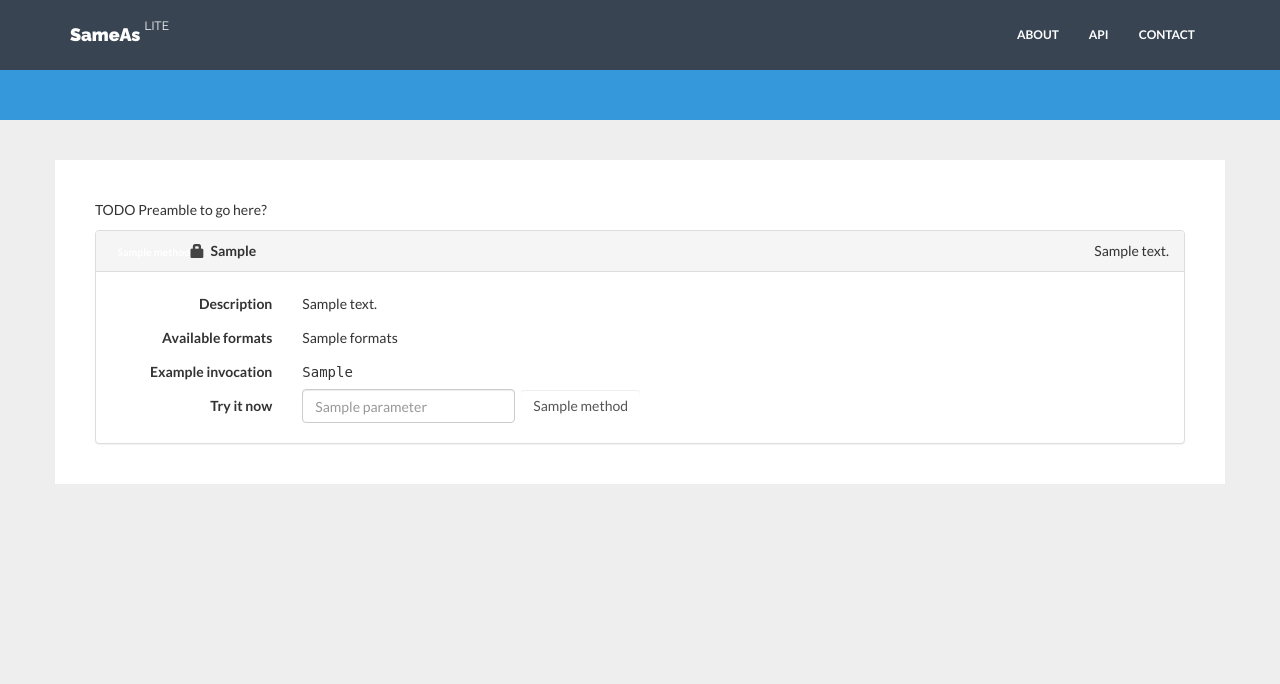
After one commit to seme4/sameAs-Lite, a PHP site: template assets/twig/api-index.twig in a window 1280 px wide, after a click that opens the changed part. The commit adds this page. Shown: the top 684 px of the page. Run offline with PHP 8.4, Linux system fonts and the light colour scheme; the template is opened without the code that fills it: most values are stand-ins (such as "Sample title", 1, 10 or a date in 2020); some libraries are stand-ins or nearby versions.

Commit message:
Remove html from the api rendering and into a new twig template

```diff
--- /dev/null
+++ b/assets/twig/api-index.twig
@@ -0,0 +1,87 @@
+{% extends "page.twig" %}
+
+
+
+{% block body %}
+
+<p>TODO Preamble to go here?</p>
+
+{% for route in routes %}
+
+	<div class="panel panel-default panel-api">
+
+		<div class="panel-heading" data-toggle="collapse" data-target="#panel-{{ route.id }}">
+			<div class="method">
+				<label class="label label-{{ route.methodClass }}">{{ route.method }}</label>
+				{% if route.authRequired %}
+					<span class="glyphicon glyphicon-lock"></span>
+				{% endif %}
+			</div>
+			<strong>{{ route.endpointHTML }}</strong>
+			<span class="pull-right">{{ route.summary }}</span>
+		</div>
+
+		<div id="panel-{{ route.id }}" class="panel-collapse collapse">
+			<div class="panel-body">
+
+				<form class="api form-horizontal" role="form" method="{{ route.formMethod }}" data-url="{{ route.endpointURL }}">
+
+					<div class="form-group">
+						<label class="col-sm-2 control-label">Description</label>
+						<div class="col-sm-10">
+							<p class="form-control-static">{{ route.details }}</p>
+						</div>
+					</div>
+
+					<div class="form-group">
+						<label class="col-sm-2 control-label">Available formats</label>
+						<div class="col-sm-10">
+							<p class="form-control-static">{{ route.formats }}</p>
+						</div>
+					</div>
+
+					<div class="form-group">
+						<label class="col-sm-2 control-label">Example invocation</label>
+						<div class="col-sm-10">
+							<p class="form-control-static"><tt>{{ route.commandLine }}</tt></p>
+						</div>
+					</div>
+
+					<div class="form-group">
+						<label class="col-sm-2 control-label">Try it now</label>
+						<div class="col-sm-10">
+							{# The try it now code #}
+							{# First, if it is a get request with no url parameters, just display a link #}
+							{% if route.method|upper == "GET" and route.parameters|length == 0 %}
+								<p class="form-control-static">
+									<a class="btn btn-{{ route.methodClass }} get-btn" href="{{ route.endpointURL }}">{{ route.method }}</a>
+								</p>
+							{% else %}
+								{# Most routes need method spoofing. See: http://docs.slimframework.com/routing/put/#method-override #}
+								<input type="hidden" name="_METHOD" value="{{ route.method }}">
+
+								{% for param in route.parameters %}
+									<input class="form-control" type="text" name="{{ param }}" placeholder="{{ param }}">
+								{% endfor %}
+
+								{% if (route.method|upper == "PUT" or route.method|upper == "POST") and route.parameters|length == 0 %}
+									<textarea class="form-control" name="body" placeholder="Request body..."></textarea>
+								{% endif %}
+
+								<input class="form-control btn btn-{{ route.methodClass }}" type="submit" value="{{ route.method }}">
+							{% endif %}
+						</div>
+					</div>
+
+				</form>
+			</div>
+		</div>
+	</div>
+{% endfor %}
+
+
+
+
+
+
+{% endblock %}
```
Also changed, not shown: src/WebApp.php (+83 -5 lines).
